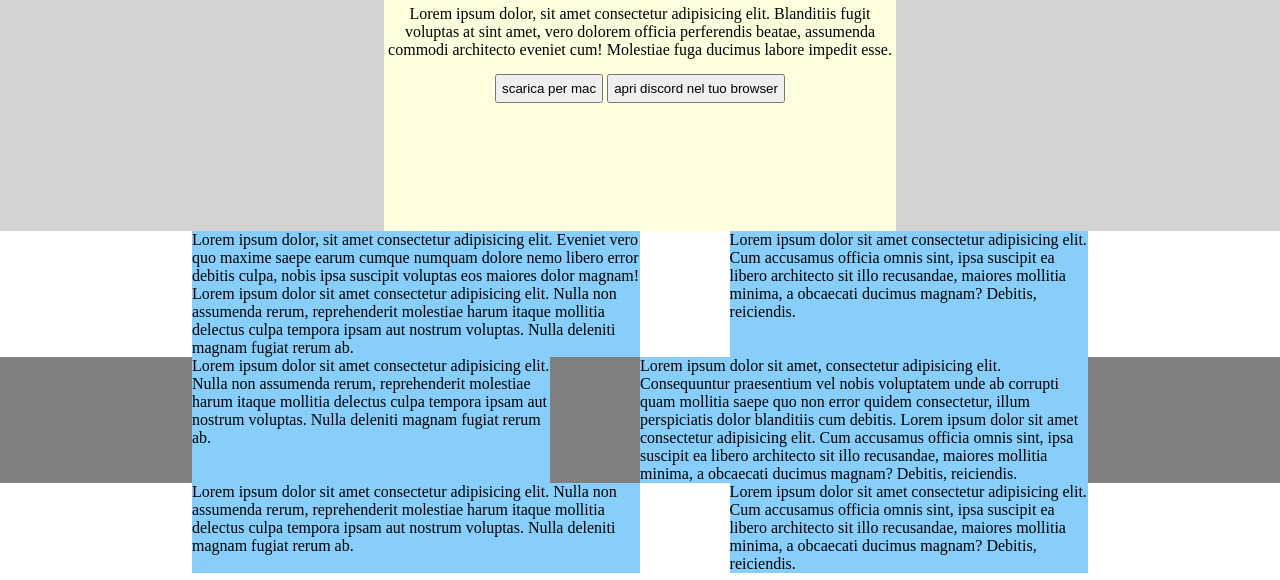
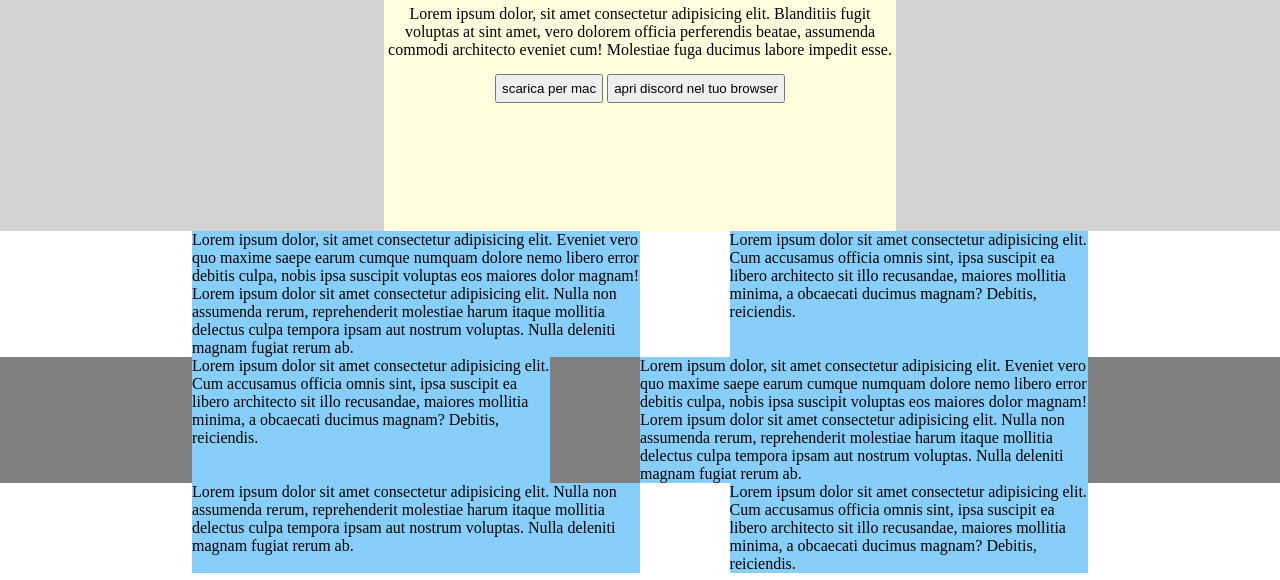
Before and after one commit to TomekWebDev/htmlcss-struttura-discord, a plain HTML site: page index.html in a window 1280 px wide. Shown: the part 220-800 px from the top of the page. Drawn offline with Linux system fonts and the light colour scheme.

Commit message:
correction (row-reverse for the reverse section

```diff
--- a/index.html
+++ b/index.html
@@ -9,7 +9,9 @@
     <link rel="stylesheet" href="personalLibrary.css">
 </head>
 <body>
+
     <header>
+
         <div class="topBarContainer width70Container flexContainer justifyBetween">
             <div class="headerElement logoContainer flexContainer alignCenter justifyCenter">DISCORD</div>
             <div class="headerElement menuContainer flexContainer justifyCenter">
@@ -23,35 +25,40 @@
             </div>
             <div class="headerElement loginContainer flexContainer alignCenter justifyCenter">ACCEDI</div>
         </div>
+
         <div class="headingContainer">
             <h1 class="mainTitle">IL TUO POSTO PER PARLARE</h1>
             <p>Lorem ipsum dolor, sit amet consectetur adipisicing elit. Blanditiis fugit voluptas at sint amet, vero dolorem officia perferendis beatae, assumenda commodi architecto eveniet cum! Molestiae fuga ducimus labore impedit esse.</p>
+
             <div>
                 <button>scarica per mac</button>
                 <button>apri discord nel tuo browser</button>
             </div>
         </div>
+
     </header>
 
     <section class="sectionWhite">
-        <div class="width70Container flexContainer justifyBetween">
+        <div class="sectionContainer width70Container flexContainer justifyBetween">
             <div class="larger">Lorem ipsum dolor, sit amet consectetur adipisicing elit. Eveniet vero quo maxime saepe earum cumque numquam dolore nemo libero error debitis culpa, nobis ipsa suscipit voluptas eos maiores dolor magnam! Lorem ipsum dolor sit amet consectetur adipisicing elit. Nulla non assumenda rerum, reprehenderit molestiae harum itaque mollitia delectus culpa tempora ipsam aut nostrum voluptas. Nulla deleniti magnam fugiat rerum ab.</div>
             <div class="smaller">Lorem ipsum dolor sit amet consectetur adipisicing elit. Cum accusamus officia omnis sint, ipsa suscipit ea libero architecto sit illo recusandae, maiores mollitia minima, a obcaecati ducimus magnam? Debitis, reiciendis.</div>
         </div>
     </section>
 
     <section class="sectionGray">
-        <div class="width70Container flexContainer justifyBetween">
-            <div class="smaller">Lorem ipsum dolor sit amet consectetur adipisicing elit. Nulla non assumenda rerum, reprehenderit molestiae harum itaque mollitia delectus culpa tempora ipsam aut nostrum voluptas. Nulla deleniti magnam fugiat rerum ab.</div>
-            <div class="larger">Lorem ipsum dolor sit amet, consectetur adipisicing elit. Consequuntur praesentium vel nobis voluptatem unde ab corrupti quam mollitia saepe quo non error quidem consectetur, illum perspiciatis dolor blanditiis cum debitis. Lorem ipsum dolor sit amet consectetur adipisicing elit. Cum accusamus officia omnis sint, ipsa suscipit ea libero architecto sit illo recusandae, maiores mollitia minima, a obcaecati ducimus magnam? Debitis, reiciendis.</div>
+        <div class="sectionContainerReverse width70Container flexContainer justifyBetween">
+            <div class="larger">Lorem ipsum dolor, sit amet consectetur adipisicing elit. Eveniet vero quo maxime saepe earum cumque numquam dolore nemo libero error debitis culpa, nobis ipsa suscipit voluptas eos maiores dolor magnam! Lorem ipsum dolor sit amet consectetur adipisicing elit. Nulla non assumenda rerum, reprehenderit molestiae harum itaque mollitia delectus culpa tempora ipsam aut nostrum voluptas. Nulla deleniti magnam fugiat rerum ab.</div>
+            <div class="smaller">Lorem ipsum dolor sit amet consectetur adipisicing elit. Cum accusamus officia omnis sint, ipsa suscipit ea libero architecto sit illo recusandae, maiores mollitia minima, a obcaecati ducimus magnam? Debitis, reiciendis.</div>
         </div>
     </section>
 
     <section class="sectionWhite">
-        <div class="width70Container flexContainer justifyBetween">
+        <div class="sectionContainer width70Container flexContainer justifyBetween">
             <div class="larger">Lorem ipsum dolor sit amet consectetur adipisicing elit. Nulla non assumenda rerum, reprehenderit molestiae harum itaque mollitia delectus culpa tempora ipsam aut nostrum voluptas. Nulla deleniti magnam fugiat rerum ab.</div>
             <div class="smaller">Lorem ipsum dolor sit amet consectetur adipisicing elit. Cum accusamus officia omnis sint, ipsa suscipit ea libero architecto sit illo recusandae, maiores mollitia minima, a obcaecati ducimus magnam? Debitis, reiciendis.</div>
         </div>
     </section>
+
+
 </body>
 </html>
--- a/style.css
+++ b/style.css
@@ -56,10 +56,13 @@ button{
     background-color: gray;
 }
 
+.sectionContainerReverse{
+    flex-direction: row-reverse;
+}
+
 .larger,
 .smaller{
     background-color: lightskyblue;
-
 }
 
 .larger{
```
